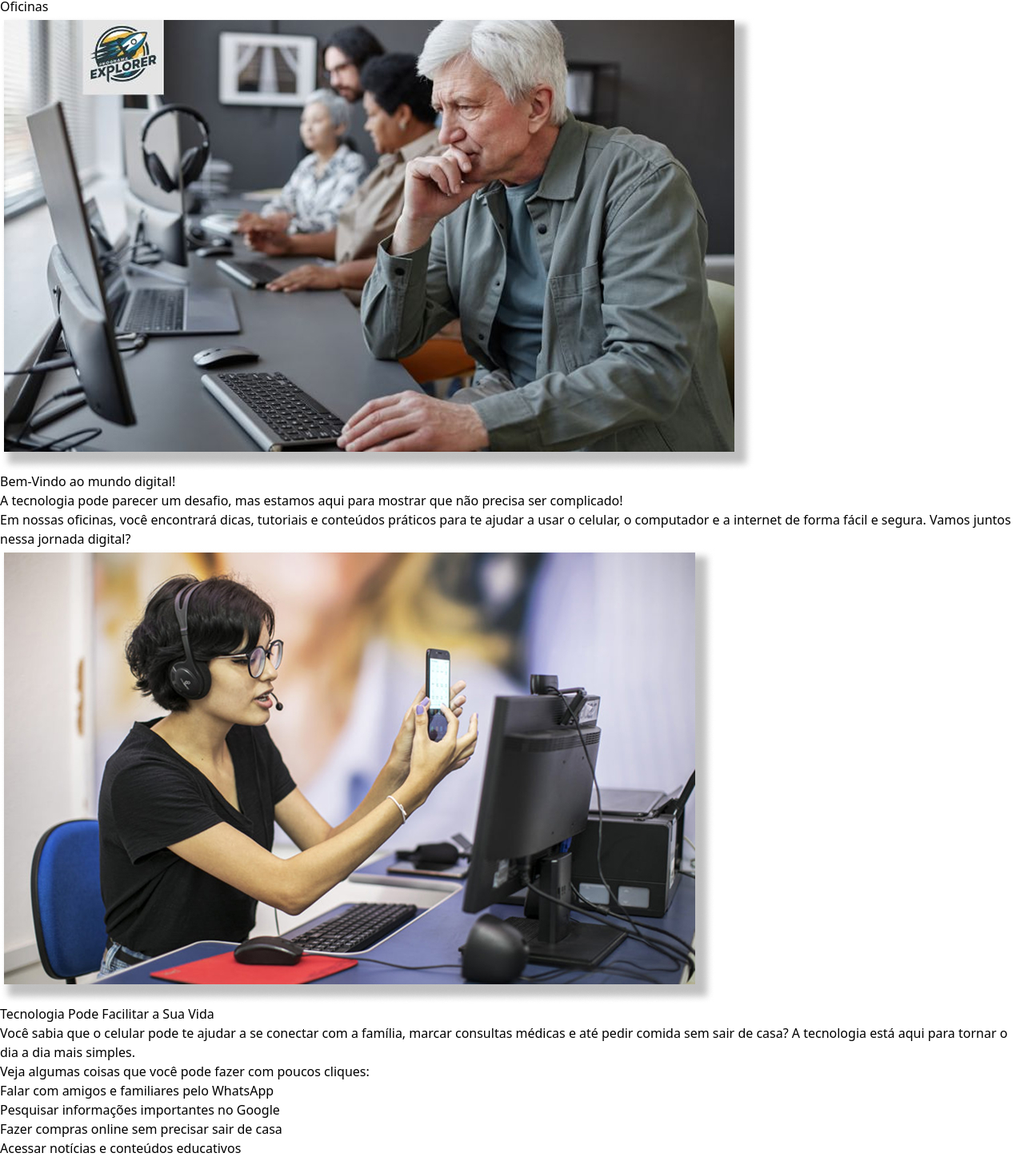
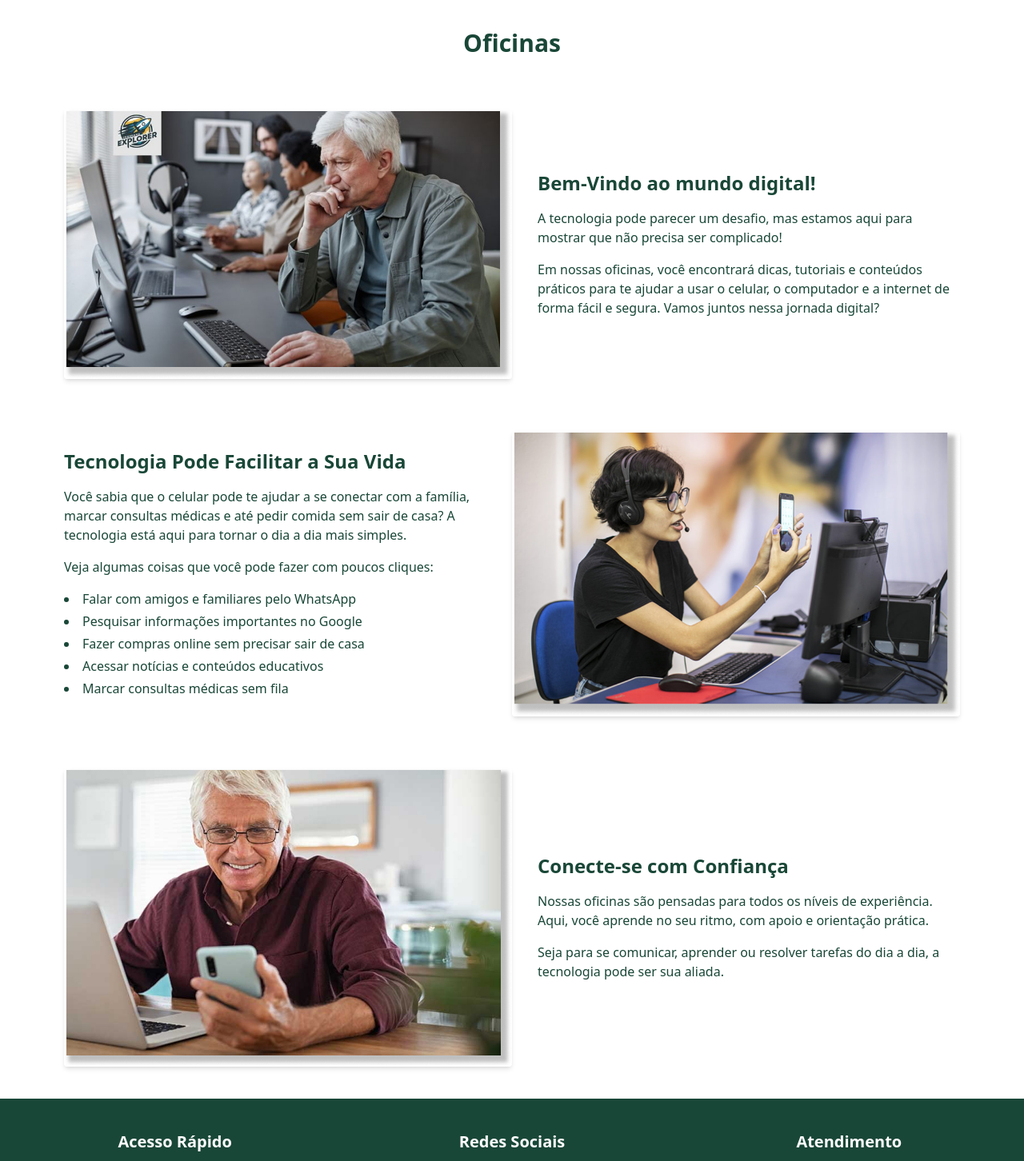
Before and after one commit to saude-amiga/react-amigo, a React (Vite) app: page /oficinas in a window 1280 px wide. Shown: the part 116-1568 px from the top of the page at 80% size. Built offline with nearby package versions, Linux system fonts and the light colour scheme.

Commit message:
Conteúdo da página oficinas estilizado

```diff
--- a/src/routes/Oficinas/index.tsx
+++ b/src/routes/Oficinas/index.tsx
@@ -4,40 +4,73 @@ import oficina3 from '../../img/oficina3.jpg'
 
 export default function Oficinas() {
   return (
-        <main>
-            <section id="oficina">
-                <div>
-                    <h1>Oficinas</h1>
+    <main className="bg-white text-[#194737]">
+      <section id="oficina" className="max-w-6xl mx-auto px-4 py-10 space-y-16">
+        {/* Título principal */}
+        <h1 className="text-3xl font-bold text-center">Oficinas</h1>
 
-                    <img src={oficina1} alt="Adultos participando de oficina de inclusão digital, sentados em frente a computadores em ambiente moderno e educativo, com foco em aprendizado de tecnologia." />
-                    <h1>Bem-Vindo ao mundo digital!</h1>
+        {/* Bloco 1 */}
+        <div className="flex flex-col lg:flex-row items-center gap-8">
+          <img
+            src={oficina1}
+            alt="Adultos participando de oficina de inclusão digital"
+            className="w-full lg:w-1/2 h-auto rounded shadow-md"
+          />
+          <div className="space-y-4">
+            <h2 className="text-2xl font-semibold">Bem-Vindo ao mundo digital!</h2>
             <p>
               A tecnologia pode parecer um desafio, mas estamos aqui para mostrar que não precisa ser complicado!
             </p>
             <p>
-                        Em nossas oficinas, você encontrará dicas, tutoriais e conteúdos práticos para te ajudar a usar o celular, o computador e a internet de forma fácil e segura. Vamos juntos nessa jornada digital?
+              Em nossas oficinas, você encontrará dicas, tutoriais e conteúdos práticos para te ajudar a usar o celular,
+              o computador e a internet de forma fácil e segura. Vamos juntos nessa jornada digital?
             </p>
+          </div>
+        </div>
 
-                    <img src={oficina2} alt="Mulher usando headset e óculos sentada em frente a um computador, segurando um smartphone e explicando algo durante um atendimento remoto." />
-                    <h1>Tecnologia Pode Facilitar a Sua Vida</h1>
+        {/* Bloco 2 */}
+        <div className="flex flex-col lg:flex-row-reverse items-center gap-8">
+          <img
+            src={oficina2}
+            alt="Mulher usando headset e óculos explicando algo durante um atendimento remoto"
+            className="w-full lg:w-1/2 h-auto rounded shadow-md"
+          />
+          <div className="space-y-4">
+            <h2 className="text-2xl font-semibold">Tecnologia Pode Facilitar a Sua Vida</h2>
             <p>
-                        Você sabia que o celular pode te ajudar a se conectar com a família, marcar consultas médicas e até pedir comida sem sair de casa? A tecnologia está aqui para tornar o dia a dia mais simples.
+              Você sabia que o celular pode te ajudar a se conectar com a família, marcar consultas médicas e até pedir
+              comida sem sair de casa? A tecnologia está aqui para tornar o dia a dia mais simples.
             </p>
-                    <p>
-                        Veja algumas coisas que você pode fazer com poucos cliques:
-                        <ul>
+            <p>Veja algumas coisas que você pode fazer com poucos cliques:</p>
+            <ul className="list-disc list-inside space-y-1">
               <li>Falar com amigos e familiares pelo WhatsApp</li>
               <li>Pesquisar informações importantes no Google</li>
               <li>Fazer compras online sem precisar sair de casa</li>
               <li>Acessar notícias e conteúdos educativos</li>
               <li>Marcar consultas médicas sem fila</li>
             </ul>
+          </div>
+        </div>
+
+        {/* Bloco 3 */}
+        <div className="flex flex-col lg:flex-row items-center gap-8">
+          <img
+            src={oficina3}
+            alt="Homem mais velho sorrindo enquanto segura um smartphone"
+            className="w-full lg:w-1/2 h-auto rounded shadow-md"
+          />
+          <div className="space-y-4">
+            <h2 className="text-2xl font-semibold">Conecte-se com Confiança</h2>
+            <p>
+              Nossas oficinas são pensadas para todos os níveis de experiência. Aqui, você aprende no seu ritmo, com
+              apoio e orientação prática.
             </p>
-
-                    <img src={oficina3} alt="Homem mais velho usando óculos e camisa bordô sorri enquanto segura um smartphone, sentado à mesa com um laptop aberto à sua frente." />
+            <p>
+              Seja para se comunicar, aprender ou resolver tarefas do dia a dia, a tecnologia pode ser sua aliada.
+            </p>
+          </div>
         </div>
       </section>
     </main>
-
   )
 }
--- a/src/routes/QuemSomos/index.tsx
+++ b/src/routes/QuemSomos/index.tsx
@@ -10,7 +10,6 @@ export default function QuemSomos() {
   <h1 className="text-3xl font-bold text-center mb-12">Quem Somos</h1>
 
   <div className="grid grid-cols-1 md:grid-cols-3 gap-8">
-    {/* Card 1 */}
     <div className="flex flex-col items-center text-center">
       <img src={img_sabelli} alt="Victor Sabelli" className="w-80 h-80 object-cover rounded-full shadow-md mb-4" />
       <h2 className="text-xl font-semibold">Victor Sabelli Rocha Batista</h2>
@@ -22,7 +21,6 @@ export default function QuemSomos() {
       </div>
     </div>
 
-    {/* Card 2 */}
     <div className="flex flex-col items-center text-center">
       <img src={img_soteras} alt="Vinicius Soteras" className="w-80 h-80 object-cover rounded-full shadow-md mb-4" />
       <h2 className="text-xl font-semibold">Vinicius Soteras Braga</h2>
@@ -34,7 +32,6 @@ export default function QuemSomos() {
       </div>
     </div>
 
-    {/* Card 3 */}
     <div className="flex flex-col items-center text-center">
       <img src={img_kuba} alt="Rafael Kubagawa" className="w-80 h-80 object-cover rounded-full shadow-md mb-4" />
       <h2 className="text-xl font-semibold">Rafael Kubagawa Ramos</h2>
--- a/src/routes/SaudeAmiga/index.tsx
+++ b/src/routes/SaudeAmiga/index.tsx
@@ -26,7 +26,6 @@ export default function SaudeAmiga() {
             diferença no seu dia a dia!
           </p>
 
-          {/* Imagens lado a lado em telas grandes, empilhadas em telas pequenas */}
           <div className="flex flex-col md:flex-row items-center justify-center gap-8 mt-8">
             <img
               src={hdc}
```
Lines whose indentation alone changed are shown as unchanged.
